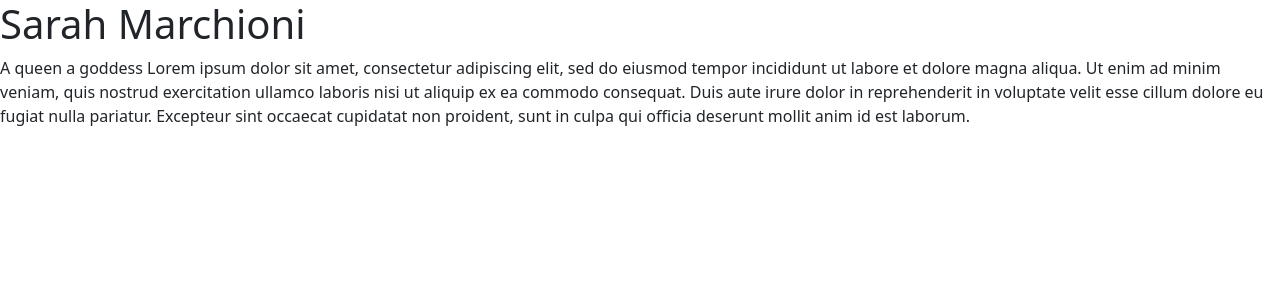
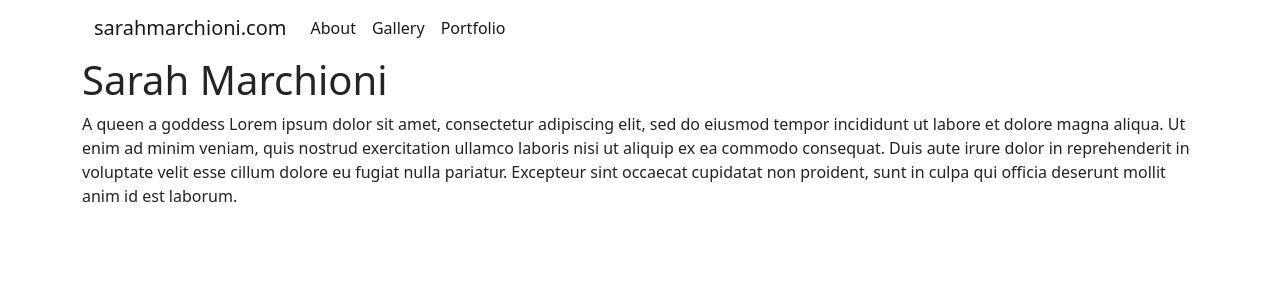
Before and after one commit to rogerShagawat/sarah-website, a React (Vite) app: page / in a window 1280 px wide. Shown: the top 300 px of the page. Built offline with nearby package versions, Linux system fonts and the light colour scheme.

Commit message:
added functionless navbar prototype

```diff
--- a/src/App.tsx
+++ b/src/App.tsx
@@ -1,8 +1,19 @@
 import { useState } from "react";
+import { NavBarObject } from "./types";
 import About from "./components/About";
+import NavBar from "./components/NavBar";
 
 function App() {
-  const [alertVisible, setAlertVisibility] = useState(false);
+  // navBarPages should be an object with objects in it which have the displayName
+  // const navBarPages = ["About", "Gallery", "Portfolio"];
+
+  let navBarArr: NavBarObject[] = [
+    { displayName: "About" },
+    { displayName: "Gallery" },
+    { displayName: "Portfolio" },
+  ];
+
+  // const [alertVisible, setAlertVisibility] = useState(false);
   // for ListGroup
   // let items = ["New York", "San Francisco", "Tokyo", "London", "Paris"];
 
@@ -11,7 +22,8 @@
   };
 
   return (
-    <div>
+    <div className="container">
+      <NavBar pages={navBarArr} />
       <About></About>
     </div>
     // <div>
--- a/src/components/NavBar.tsx
+++ b/src/components/NavBar.tsx
@@ -1,5 +1,41 @@
-const NavBar = () => {
-  return <div>NavBar</div>;
+import { NavBarObject } from "../types";
+
+interface NavBarProps {
+  pages: NavBarObject[];
+}
+
+const NavBar = ({ pages }: NavBarProps) => {
+  return (
+    <nav className="navbar navbar-expand-lg bg-body-tertiary">
+      <div className="container-fluid">
+        <a className="navbar-brand" href="#">
+          sarahmarchioni.com
+        </a>
+        <button
+          className="navbar-toggler"
+          type="button"
+          data-bs-toggle="collapse"
+          data-bs-target="#navbarSupportedContent"
+          aria-controls="navbarSupportedContent"
+          aria-expanded="false"
+          aria-label="Toggle navigation"
+        >
+          <span className="navbar-toggler-icon"></span>
+        </button>
+        <div className="collapse navbar-collapse" id="navbarSupportedContent">
+          <ul className="navbar-nav me-auto mb-2 mb-lg-0">
+            {pages.map(({ displayName, link }, index) => (
+              <li className="nav-item">
+                <a className="nav-link active" aria-current="page" href="#">
+                  {displayName}
+                </a>
+              </li>
+            ))}
+          </ul>
+        </div>
+      </div>
+    </nav>
+  );
 };
 
 export default NavBar;
--- /dev/null
+++ b/src/types.ts
@@ -0,0 +1,4 @@
+export type NavBarObject = {
+  displayName: string;
+  link?: string;
+};
```
